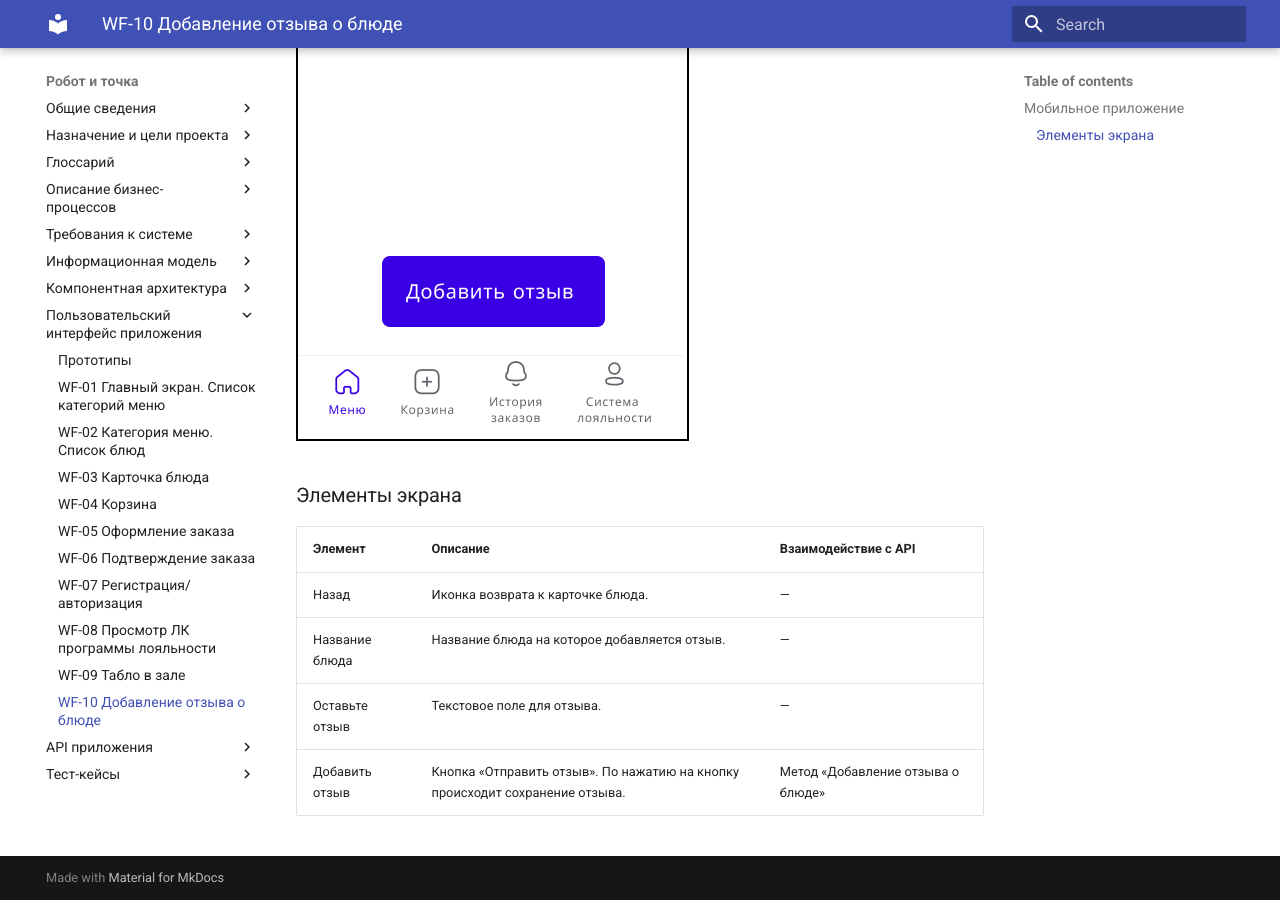
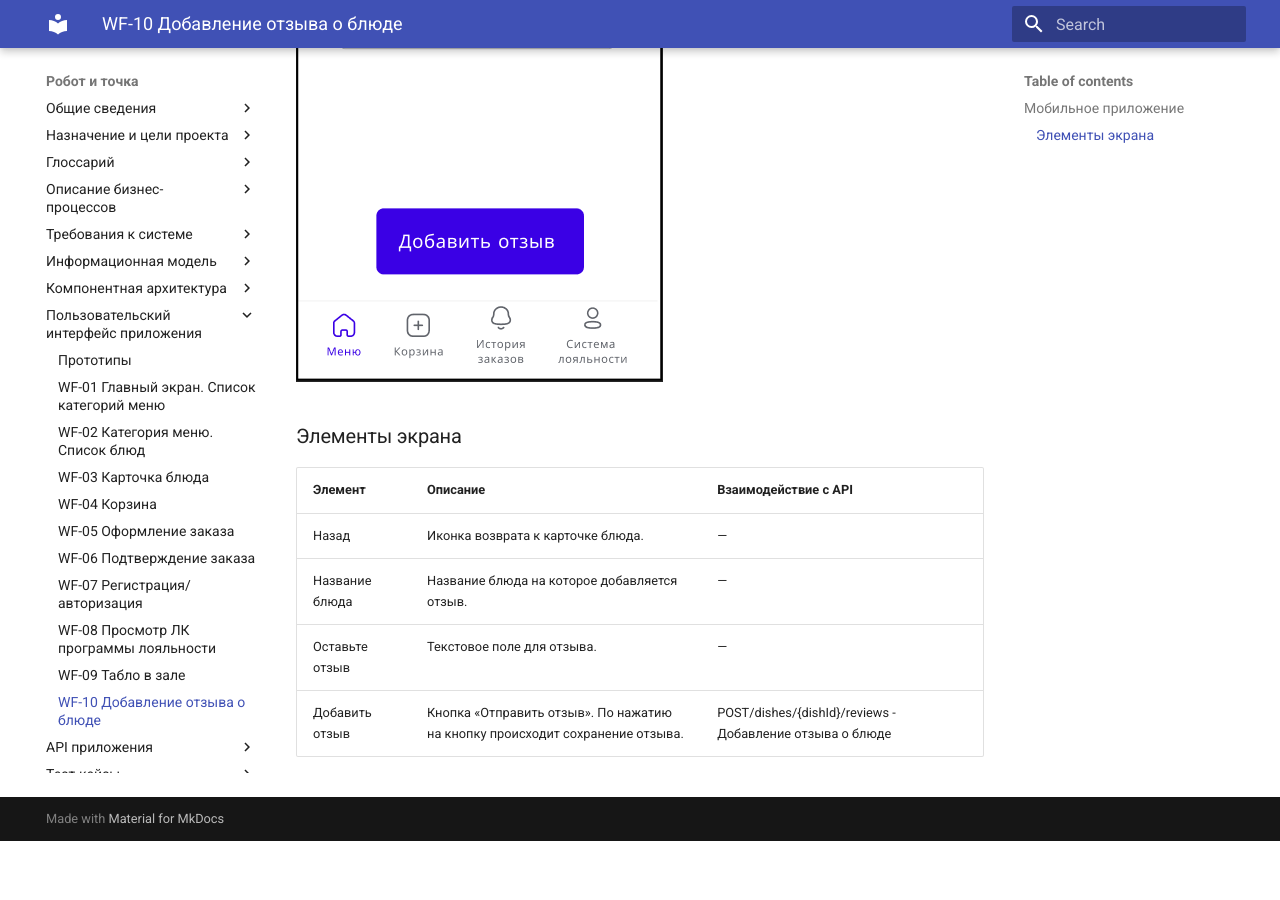
Before and after one commit to VasnevaAnastasia/robot-i-tochka, an MkDocs documentation site: the page built from docs/user_interface/wf10.md, in a window 1280 px wide and 900 px high, scrolled down 730 px. Built offline with MkDocs 1.6.1 and Material for MkDocs 9.7.7, drawn with Linux system fonts in a browser that asks for light colours; after the commit the page ends 1571 px from its top, so only the background shows below that.

Commit message:
Обновление отзывов

```diff
--- a/docs/user_interface/wf10.md
+++ b/docs/user_interface/wf10.md
@@ -9,9 +9,9 @@
 
 ### Элементы экрана
 
-| **Элемент**    | **Описание**                                                                  | Взаимодействие&nbsp;с&nbsp;API    |
-| :------------- | :---------------------------------------------------------------------------- | :-------------------------------- |
-| Назад          | Иконка возврата к карточке блюда.                                             | —                                 |
-| Название блюда | Название блюда на которое добавляется отзыв.                                  | —                                 |
-| Оставьте отзыв | Текстовое поле для отзыва.                                                    | —                                 |
-| Добавить отзыв | Кнопка «Отправить отзыв». По нажатию на кнопку  происходит сохранение отзыва. | Метод «Добавление отзыва о блюде» |
+| **Элемент**    | **Описание**                                                                  | Взаимодействие&nbsp;с&nbsp;API                            |
+| :------------- | :---------------------------------------------------------------------------- | :-------------------------------------------------------- |
+| Назад          | Иконка возврата к карточке блюда.                                             | —                                                         |
+| Название блюда | Название блюда на которое добавляется отзыв.                                  | —                                                         |
+| Оставьте отзыв | Текстовое поле для отзыва.                                                    | —                                                         |
+| Добавить отзыв | Кнопка «Отправить отзыв». По нажатию на кнопку  происходит сохранение отзыва. | POST/dishes/{dishId}/reviews -  Добавление отзыва о блюде |
```
Also changed, not shown: docs/user_interface/wf10MA.png.
